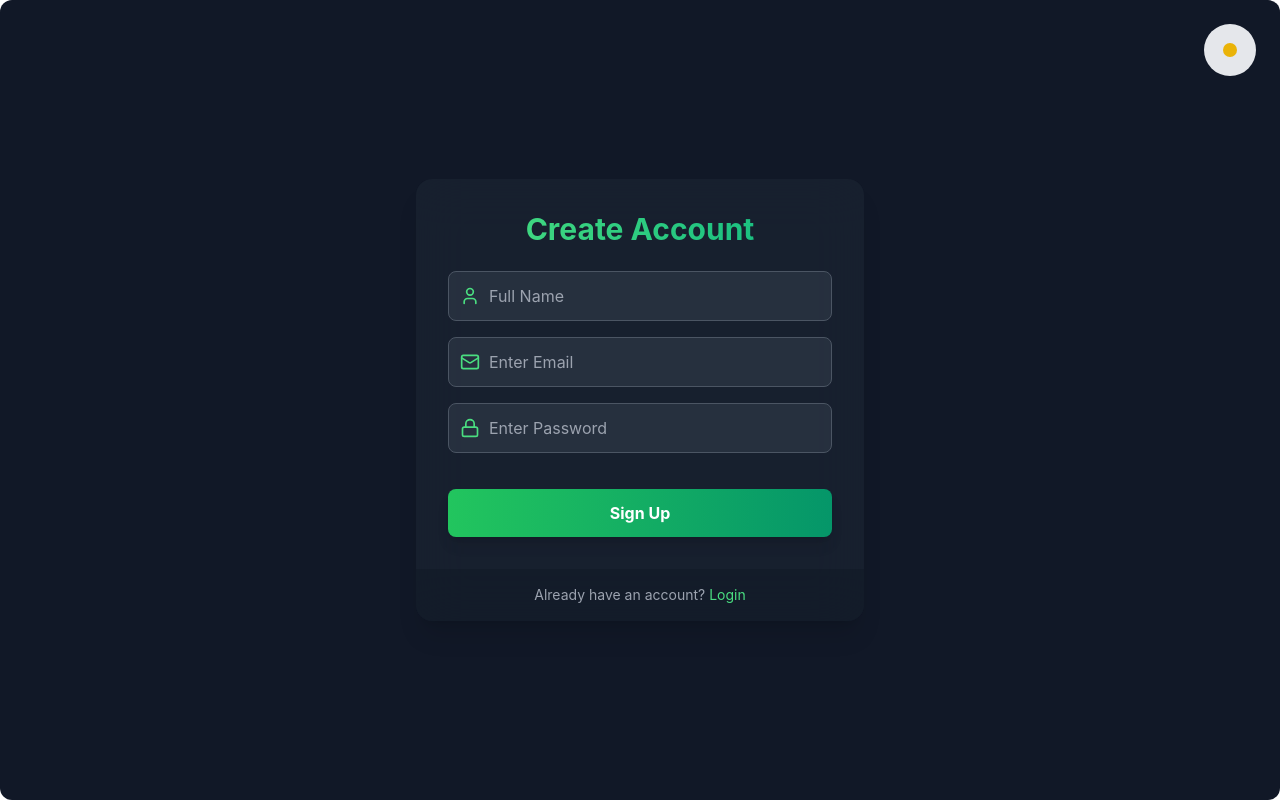
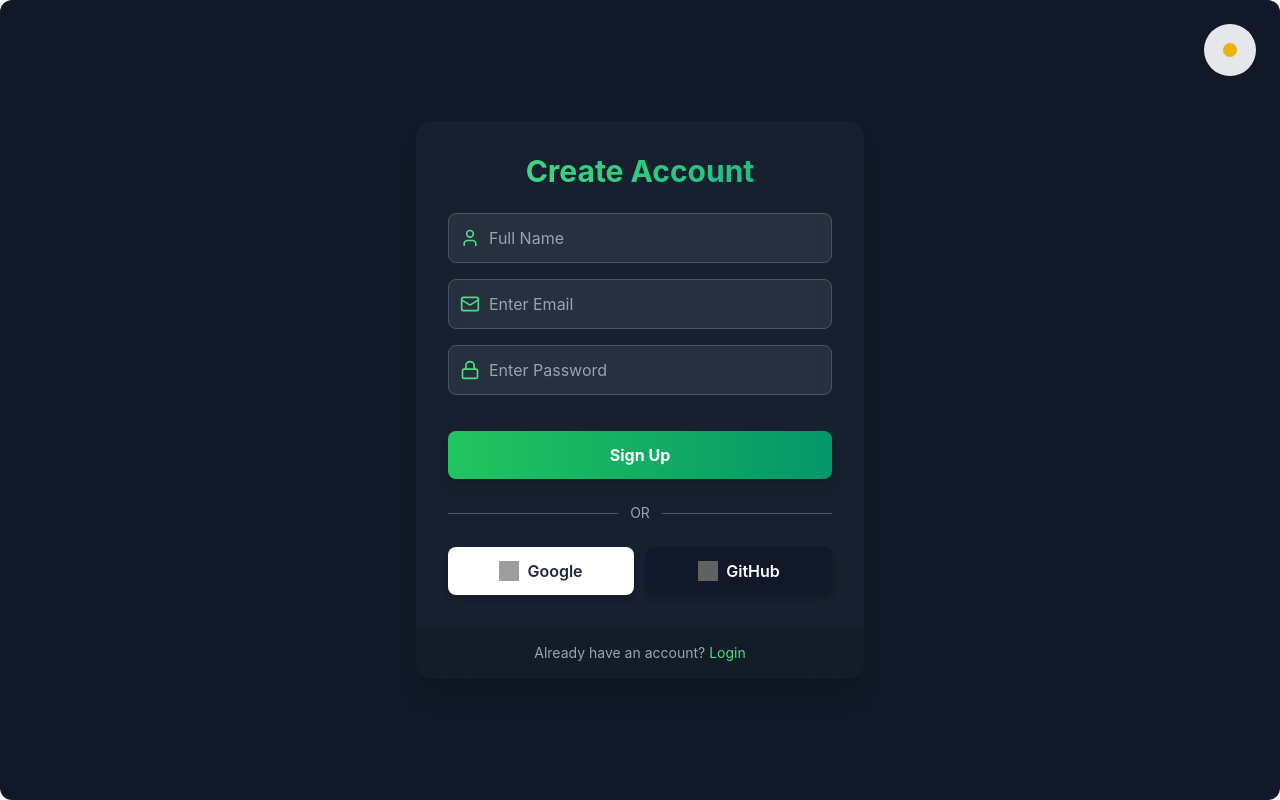
Before and after one commit to devrshib03/Proj_Mang, a Next.js app: page /signup in a window 1280 px wide. Built offline with nearby package versions, Linux system fonts and the light colour scheme; grey boxes are pictures that could not be loaded.

Commit message:
this is the code lastest

```diff
--- a/app/login/page.tsx
+++ b/app/login/page.tsx
@@ -13,7 +13,7 @@ export default function LoginPage() {
   const [error, setError] = useState('');
   const [isLoading, setIsLoading] = useState(false);
 
-  const handleSubmit = async (e) => {
+  const handleSubmit = async (e:any) => {
     e.preventDefault();
     setError('');
     setIsLoading(true);
@@ -109,14 +109,14 @@ export default function LoginPage() {
               )}
             </motion.button>
           </form>
-{/*
+
           <div className="flex items-center my-6">
             <hr className="flex-grow border-gray-600" />
             <span className="mx-3 text-gray-400 text-sm">OR</span>
             <hr className="flex-grow border-gray-600" />
-          </div> */}
+          </div>
 
-          {/* <div className="flex gap-3 mt-6">
+           <div className="flex gap-3 mt-6">
             <motion.button
               whileHover={{ scale: 1.02 }}
               whileTap={{ scale: 0.98 }}
@@ -141,7 +141,7 @@ export default function LoginPage() {
               />
               GitHub
             </motion.button>
-          </div> */}
+          </div>
         </div>
 
         <div className="px-8 py-4 bg-gray-900 bg-opacity-50 flex justify-center">
--- a/app/signup/page.tsx
+++ b/app/signup/page.tsx
@@ -118,14 +118,14 @@ export default function SignUpPage() {
               )}
             </motion.button>
           </form>
-{/*
+
           <div className="flex items-center my-6">
             <hr className="flex-grow border-gray-600" />
             <span className="mx-3 text-gray-400 text-sm">OR</span>
             <hr className="flex-grow border-gray-600" />
-          </div> */}
+          </div>
 
-          {/* <div className="flex gap-3 mt-6">
+          <div className="flex gap-3 mt-6">
             <motion.button
               whileHover={{ scale: 1.02 }}
               whileTap={{ scale: 0.98 }}
@@ -150,7 +150,7 @@ export default function SignUpPage() {
               />
               GitHub
             </motion.button>
-          </div> */}
+          </div>
         </div>
 
         <div className="px-8 py-4 bg-gray-900 bg-opacity-50 flex justify-center">
```
